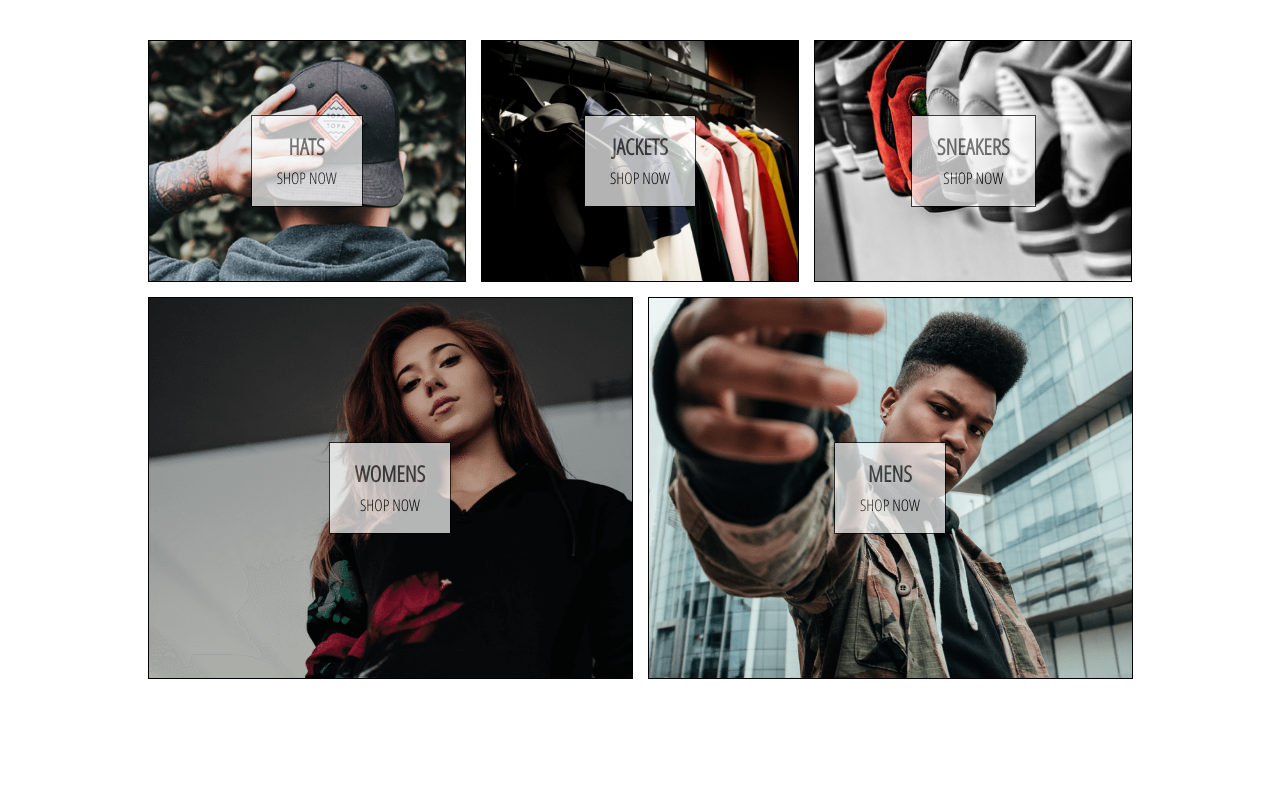
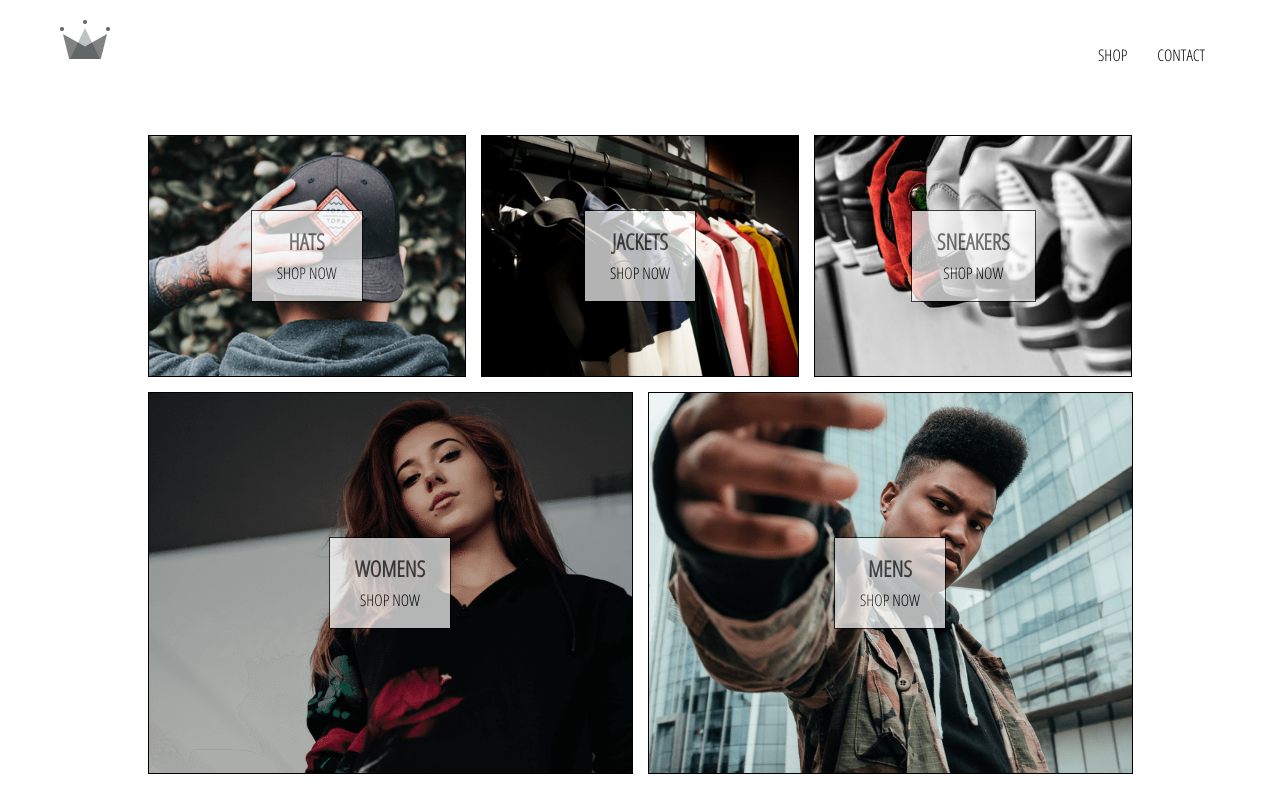
Before and after one commit to sarkis1231/crwn-clothing, a React (Create React App) app: page / in a window 1280 px wide. Shown: the top 812 px of the page. Built offline with nearby package versions, Linux system fonts and the light colour scheme.

Commit message:
adding header component and links to home, shop page and contact

```diff
--- a/src/App.css
+++ b/src/App.css
@@ -2,3 +2,8 @@
     font-family: 'Open Sans Condensed';
     padding:20px 60px;
 }
+
+a{
+    text-decoration: none;
+    color: black;
+}
--- a/src/App.js
+++ b/src/App.js
@@ -2,6 +2,7 @@
 import { Switch, Route } from 'react-router-dom'
 import HomePage from './pages/homepage/HomePage';
 import ShopPage from './pages/shopPage/ShopPage';
+import Header from './components/header-component/Header'
 import './App.css';
 
 
@@ -11,6 +12,7 @@
 
   return (
     <div >
+      <Header />
       <Switch>
         <Route exact path='/' component={HomePage} />
         <Route path='/shop' component={ShopPage} />
--- /dev/null
+++ b/src/components/header-component/Header.jsx
@@ -0,0 +1,26 @@
+import React from 'react';
+import { Link } from 'react-router-dom'
+import { ReactComponent as Logo } from '../../assets/crown.svg'
+import './header.scss';
+
+
+
+
+const Header = () => (
+    <div className='header'>
+
+        <Link className='log-container' to='/'>
+            <Logo className='logo' />
+        </Link>
+        <div className='options'>
+            <Link className='option' to='/shop'>
+                SHOP
+            </Link>
+            <Link className='option' to='/shop'>
+                CONTACT
+            </Link>
+        </div>
+    </div>
+)
+
+export default Header;
--- /dev/null
+++ b/src/components/header-component/header.scss
@@ -0,0 +1,25 @@
+.header {
+    height: 70px;
+    width: 100%;
+    display: flex;
+    justify-content: space-between;
+    margin-bottom: 25px;
+
+    .logo-container {
+      height: 100%;
+      width: 70px;
+      padding: 25px;
+    }
+
+    .options {
+      width: 50%;
+      height: 100%;
+      display: flex;
+      align-items: center;
+      justify-content: flex-end;
+
+      .option {
+        padding: 10px 15px;
+      }
+    }
+  }
```
Also changed, not shown: src/assets/crown.svg (added).
